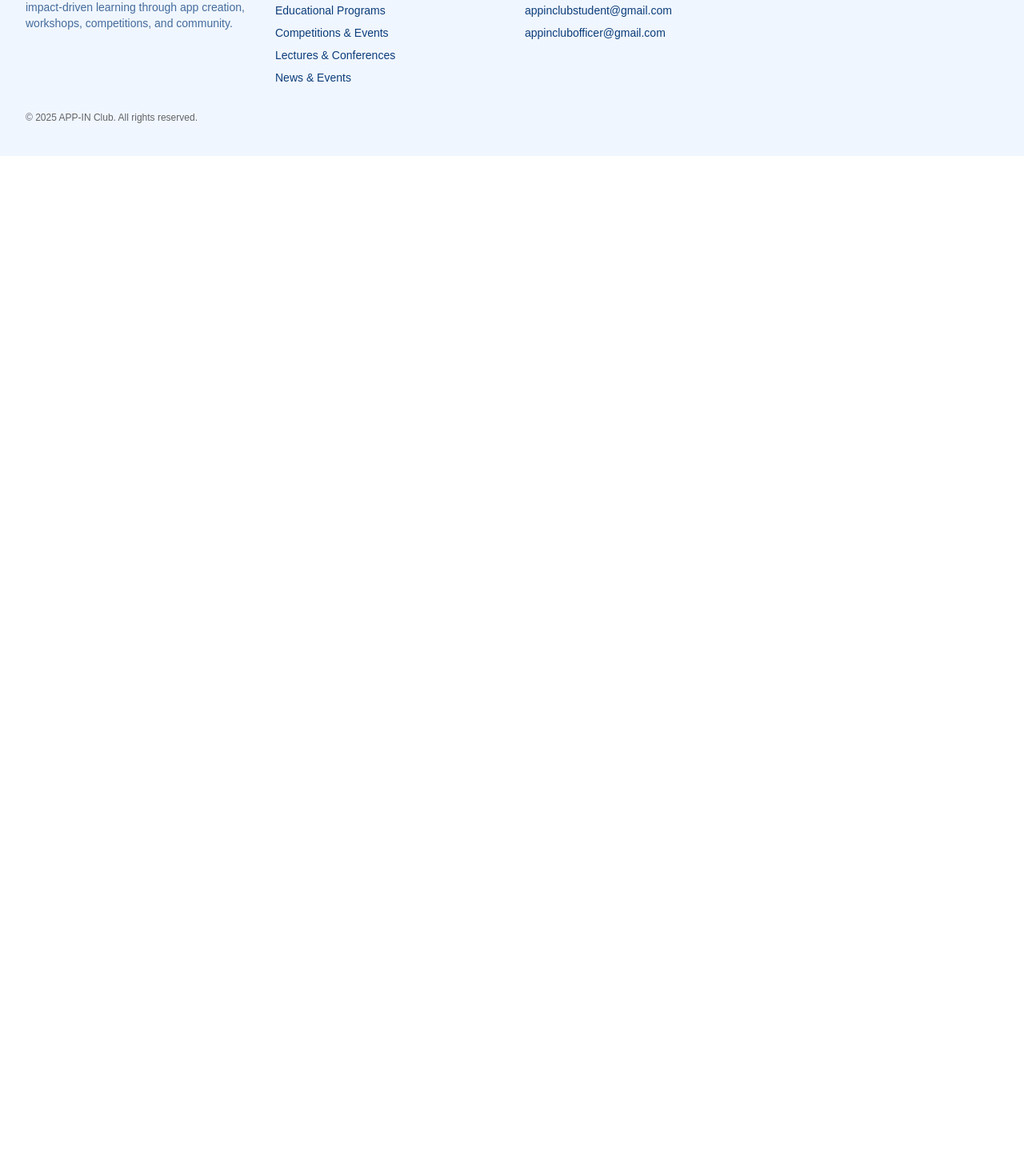
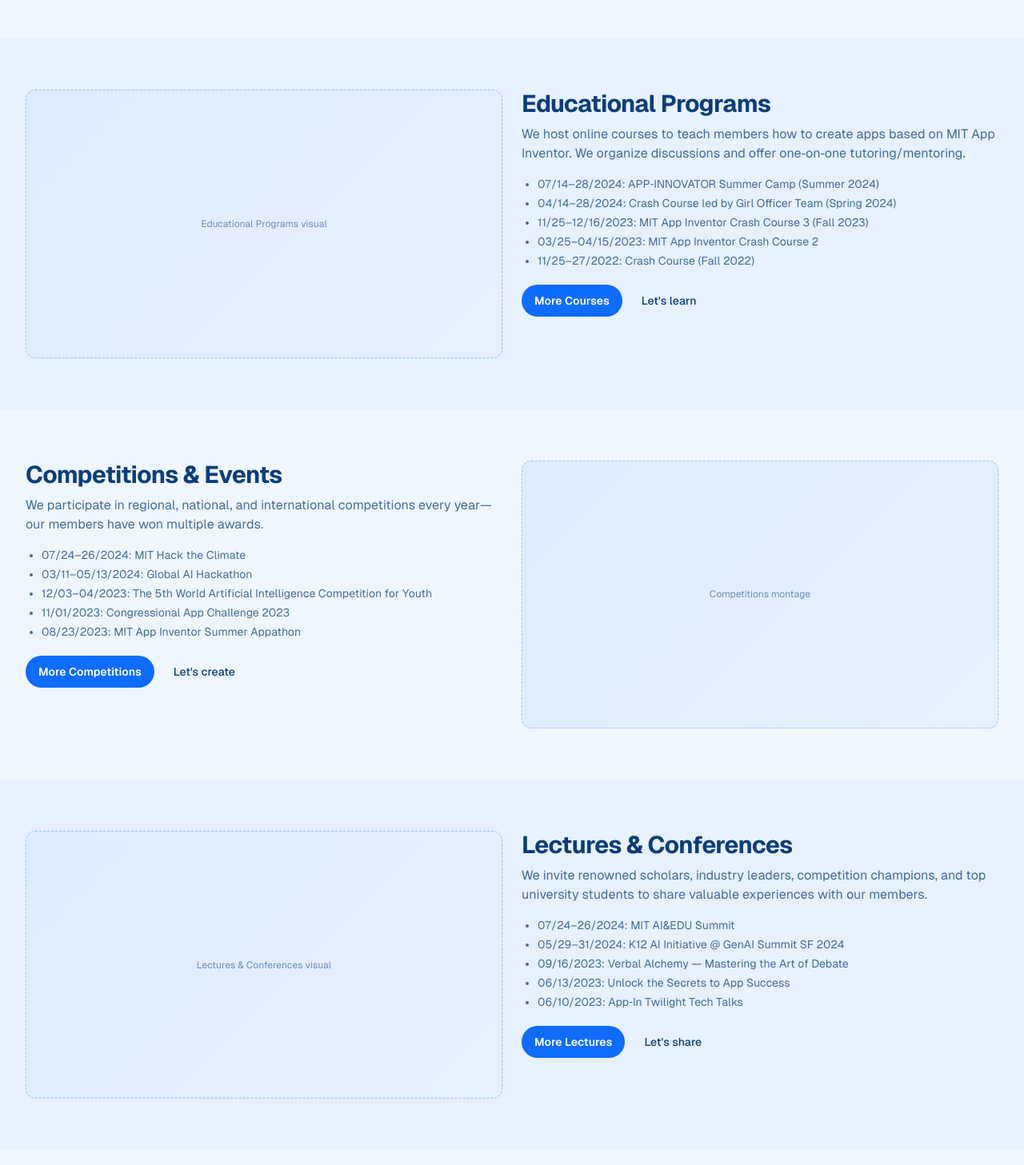
Before and after one commit to JONGYYY/App-In-Club, a Next.js app: page /programs in a window 1280 px wide. Shown: the part 833-2290 px from the top of the page at 80% size. Before the commit the page ends 1028 px from the top, so only its background shows below. Built offline with nearby package versions, Linux system fonts and the light colour scheme.

Commit message:
feat(programs): creative hero + three detailed sections (Educational, Competitions, Lectures) with placeholders, bullet lists, and CTAs; aligned with appinclub.org content

```diff
--- a/src/app/programs/page.tsx
+++ b/src/app/programs/page.tsx
@@ -1,5 +1,8 @@
 import Container from "@/components/Container";
 import { ProgramCard } from "@/components/ProgramCard";
+import { Placeholder } from "@/components/Placeholder";
+import Link from "next/link";
+import { LinkButton } from "@/components/Button";
 
 export const metadata = {
 	title: "Programs",
@@ -28,17 +31,100 @@ export default function ProgramsIndexPage() {
 							title="Educational Programs"
 							description="MIT App Inventor courses, workshops, tutoring, and mentoring."
 							href="/programs/educational-programs"
+							imageLabel="Course image"
 						/>
 						<ProgramCard
 							title="Competitions & Events"
 							description="Join regional, national, and international challenges; build confidence."
 							href="/programs/competitions-and-events"
+							imageLabel="Competition poster"
 						/>
 						<ProgramCard
 							title="Lectures & Conferences"
 							description="Learn from scholars, industry leaders, champions, and top students."
 							href="/programs/lectures-and-conferences"
+							imageLabel="Lecture banner"
 						/>
+					</div>
+				</Container>
+			</section>
+
+			{/* Educational Programs section */}
+			<section className="section section-muted">
+				<Container>
+					<div className="grid gap-6 lg:grid-cols-2 items-start">
+						<Placeholder label="Educational Programs visual" className="w-full hover-raise reveal-up" style={{ animationDelay: "120ms" } as any} />
+						<div className="reveal-up" style={{ animationDelay: "220ms" }}>
+							<h2 className="text-2xl sm:text-3xl font-bold tracking-tight">Educational Programs</h2>
+							<p className="mt-2 text-muted">
+								We host online courses to teach members how to create apps based on MIT App Inventor. We organize
+								discussions and offer one‑on‑one tutoring/mentoring.
+							</p>
+							<ul className="mt-4 list-disc pl-5 text-sm text-muted space-y-1">
+								<li>07/14–28/2024: APP‑INNOVATOR Summer Camp (Summer 2024)</li>
+								<li>04/14–28/2024: Crash Course led by Girl Officer Team (Spring 2024)</li>
+								<li>11/25–12/16/2023: MIT App Inventor Crash Course 3 (Fall 2023)</li>
+								<li>03/25–04/15/2023: MIT App Inventor Crash Course 2</li>
+								<li>11/25–27/2022: Crash Course (Fall 2022)</li>
+							</ul>
+							<div className="mt-5 flex gap-3">
+								<LinkButton href="/programs/educational-programs" variant="primary">More Courses</LinkButton>
+								<Link href="/programs/educational-programs" className="site-nav-link">Let's learn</Link>
+							</div>
+						</div>
+					</div>
+				</Container>
+			</section>
+
+			{/* Competitions & Events */}
+			<section className="section">
+				<Container>
+					<div className="grid gap-6 lg:grid-cols-2 items-start">
+						<div className="reveal-up order-last lg:order-first" style={{ animationDelay: "220ms" }}>
+							<h2 className="text-2xl sm:text-3xl font-bold tracking-tight">Competitions & Events</h2>
+							<p className="mt-2 text-muted">
+								We participate in regional, national, and international competitions every year—our members have won multiple awards.
+							</p>
+							<ul className="mt-4 list-disc pl-5 text-sm text-muted space-y-1">
+								<li>07/24–26/2024: MIT Hack the Climate</li>
+								<li>03/11–05/13/2024: Global AI Hackathon</li>
+								<li>12/03–04/2023: The 5th World Artificial Intelligence Competition for Youth</li>
+								<li>11/01/2023: Congressional App Challenge 2023</li>
+								<li>08/23/2023: MIT App Inventor Summer Appathon</li>
+							</ul>
+							<div className="mt-5 flex gap-3">
+								<LinkButton href="/programs/competitions-and-events" variant="primary">More Competitions</LinkButton>
+								<Link href="/programs/competitions-and-events" className="site-nav-link">Let's create</Link>
+							</div>
+						</div>
+						<Placeholder label="Competitions montage" className="w-full hover-raise reveal-up" style={{ animationDelay: "120ms" } as any} />
+					</div>
+				</Container>
+			</section>
+
+			{/* Lectures & Conferences */}
+			<section className="section section-muted">
+				<Container>
+					<div className="grid gap-6 lg:grid-cols-2 items-start">
+						<Placeholder label="Lectures & Conferences visual" className="w-full hover-raise reveal-up" style={{ animationDelay: "120ms" } as any} />
+						<div className="reveal-up" style={{ animationDelay: "220ms" }}>
+							<h2 className="text-2xl sm:text-3xl font-bold tracking-tight">Lectures & Conferences</h2>
+							<p className="mt-2 text-muted">
+								We invite renowned scholars, industry leaders, competition champions, and top university students to share
+								valuable experiences with our members.
+							</p>
+							<ul className="mt-4 list-disc pl-5 text-sm text-muted space-y-1">
+								<li>07/24–26/2024: MIT AI&EDU Summit</li>
+								<li>05/29–31/2024: K12 AI Initiative @ GenAI Summit SF 2024</li>
+								<li>09/16/2023: Verbal Alchemy — Mastering the Art of Debate</li>
+								<li>06/13/2023: Unlock the Secrets to App Success</li>
+								<li>06/10/2023: App‑In Twilight Tech Talks</li>
+							</ul>
+							<div className="mt-5 flex gap-3">
+								<LinkButton href="/programs/lectures-and-conferences" variant="primary">More Lectures</LinkButton>
+								<Link href="/programs/lectures-and-conferences" className="site-nav-link">Let's share</Link>
+							</div>
+						</div>
 					</div>
 				</Container>
 			</section>
```
